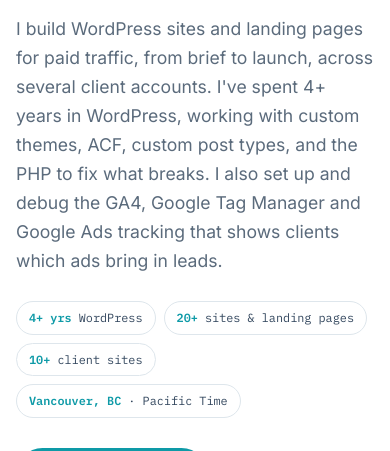
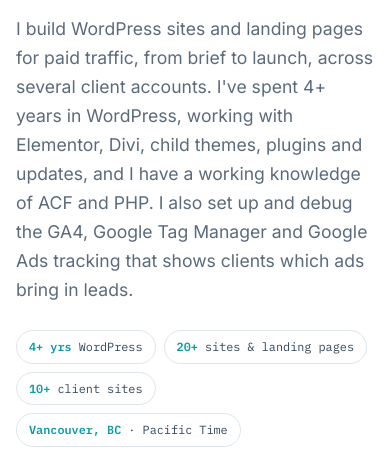
Before and after one commit to danieldoananh/portfolio, a plain HTML site: page web-developer/index.html in a window 390 px wide. Shown: the part 393-844 px from the top of the page. Drawn offline with nearby package versions, Linux system fonts and the light colour scheme.

Commit message:
Web Developer page: new Ridge Meadows mobile shot, accurate ACF/PHP wording
Co-Authored-By: Claude Opus 5.5 <noreply@anthropic.com>
Claude-Session: https://claude.ai/code/session_01CDUuVyU6kMpF8SE6Ncafkt

```diff
--- a/web-developer/index.html
+++ b/web-developer/index.html
@@ -230,7 +230,7 @@
       <div>
         <p class="hero-title-line">Web Developer · WordPress · Landing Pages · GA4 &amp; GTM</p>
         <h1>I build landing pages for Google Ads, and I check that <em>every conversion fires</em>.</h1>
-        <p class="value">I build WordPress sites and landing pages for paid traffic, from brief to launch, across several client accounts. I've spent 4+ years in WordPress, working with custom themes, ACF, custom post types, and the PHP to fix what breaks. I also set up and debug the GA4, Google Tag Manager and Google Ads tracking that shows clients which ads bring in leads.</p>
+        <p class="value">I build WordPress sites and landing pages for paid traffic, from brief to launch, across several client accounts. I've spent 4+ years in WordPress, working with Elementor, Divi, child themes, plugins and updates, and I have a working knowledge of ACF and PHP. I also set up and debug the GA4, Google Tag Manager and Google Ads tracking that shows clients which ads bring in leads.</p>
         <ul class="facts" aria-label="Quick facts">
           <li><b>4+ yrs</b> WordPress</li>
           <li><b>20+</b> sites &amp; landing pages</li>
@@ -440,7 +440,7 @@
       <h2 class="reveal">Tools I use every day</h2>
       <p class="section-intro reveal">I use AI coding tools to move faster, but I review and understand every line before I ship it.</p>
       <div class="skill-grid">
-        <div class="skill reveal"><h3>WordPress</h3><ul class="tags"><li>Custom themes</li><li>Child themes</li><li>ACF</li><li>Custom post types</li><li>PHP</li><li>Elementor</li><li>Divi</li><li>WP Rocket</li><li>Staging → production</li></ul></div>
+        <div class="skill reveal"><h3>WordPress</h3><ul class="tags"><li>Elementor</li><li>Divi</li><li>Child themes</li><li>Plugins &amp; updates</li><li>WP Rocket</li><li>Staging → production</li><li>ACF (working knowledge)</li><li>PHP (basics)</li></ul></div>
         <div class="skill reveal"><h3>Front-end</h3><ul class="tags"><li>HTML5</li><li>CSS / responsive</li><li>JavaScript</li><li>Accessibility</li><li>Pixel-matching mockups</li></ul></div>
         <div class="skill reveal"><h3>Tracking &amp; Analytics</h3><ul class="tags"><li>GA4</li><li>Google Tag Manager</li><li>dataLayer</li><li>Google Ads conversions</li><li>Looker Studio</li></ul></div>
         <div class="skill reveal"><h3>Performance &amp; SEO</h3><ul class="tags"><li>Core Web Vitals</li><li>PageSpeed</li><li>Technical SEO</li><li>Search Console</li></ul></div>
```
Also changed, not shown: images/web-dev/mrswirl-hwt-ridge-meadows-mobile.webp.
